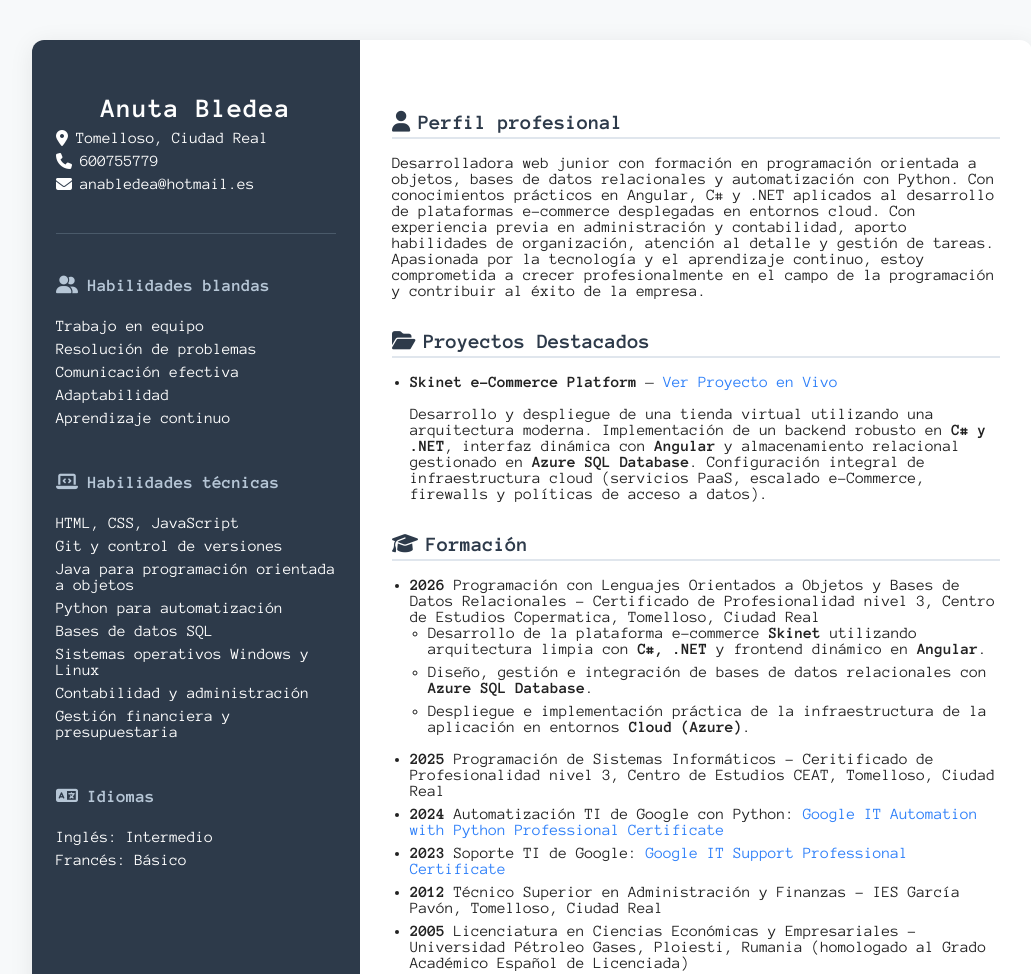
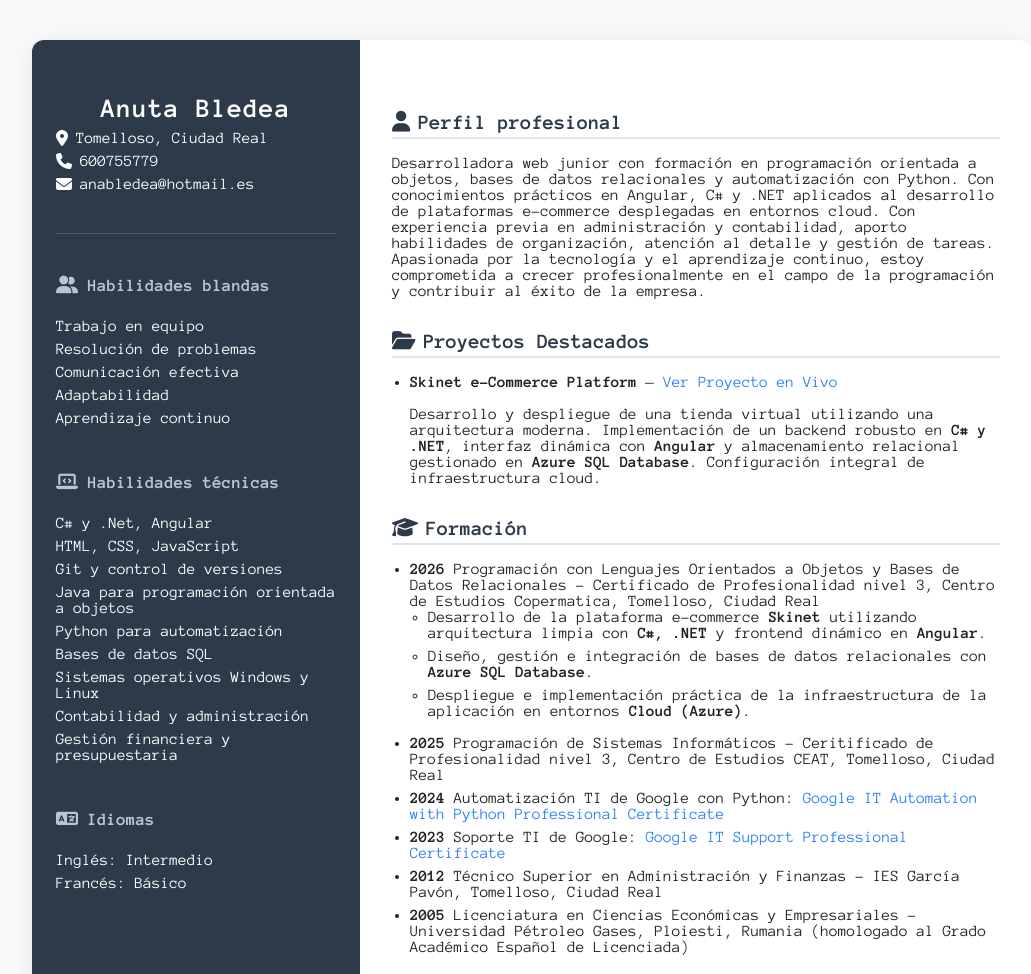
Before and after one commit to Anua472/Curriculum, a plain HTML site: page index.html in a window 1280 px wide. Shown: the top 974 px of the page, without its empty margins (108-1139 px from the left). Drawn offline with Linux system fonts and the light colour scheme.

Commit message:
CV mejorado

```diff
--- a/index.html
+++ b/index.html
@@ -37,6 +37,7 @@
         </ul>
         <h2><i class="fa fa-laptop-code"></i> Habilidades técnicas</h2>
         <ul>
+          <li>C# y .Net, Angular</li>
           <li>HTML, CSS, JavaScript</li>
           <li>Git y control de versiones</li>
           <li>Java para programación orientada a objetos</li>
@@ -74,7 +75,7 @@
               <strong>Skinet e-Commerce Platform</strong> —
               <a href="https://skinet-gxfhfkeja3fcdrdv.swedencentral-01.azurewebsites.net/shop" target="_blank">Ver Proyecto en Vivo</a>
               <p>
-                Desarrollo y despliegue de una tienda virtual utilizando una arquitectura moderna. Implementación de un backend robusto en <strong>C# y .NET</strong>, interfaz dinámica con <strong>Angular</strong> y almacenamiento relacional gestionado en <strong>Azure SQL Database</strong>. Configuración integral de infraestructura cloud (servicios PaaS, escalado e-Commerce, firewalls y políticas de acceso a datos).
+                Desarrollo y despliegue de una tienda virtual utilizando una arquitectura moderna. Implementación de un backend robusto en <strong>C# y .NET</strong>, interfaz dinámica con <strong>Angular</strong> y almacenamiento relacional gestionado en <strong>Azure SQL Database</strong>. Configuración integral de infraestructura cloud.
               </p>
             </li>
           </ul>
```
